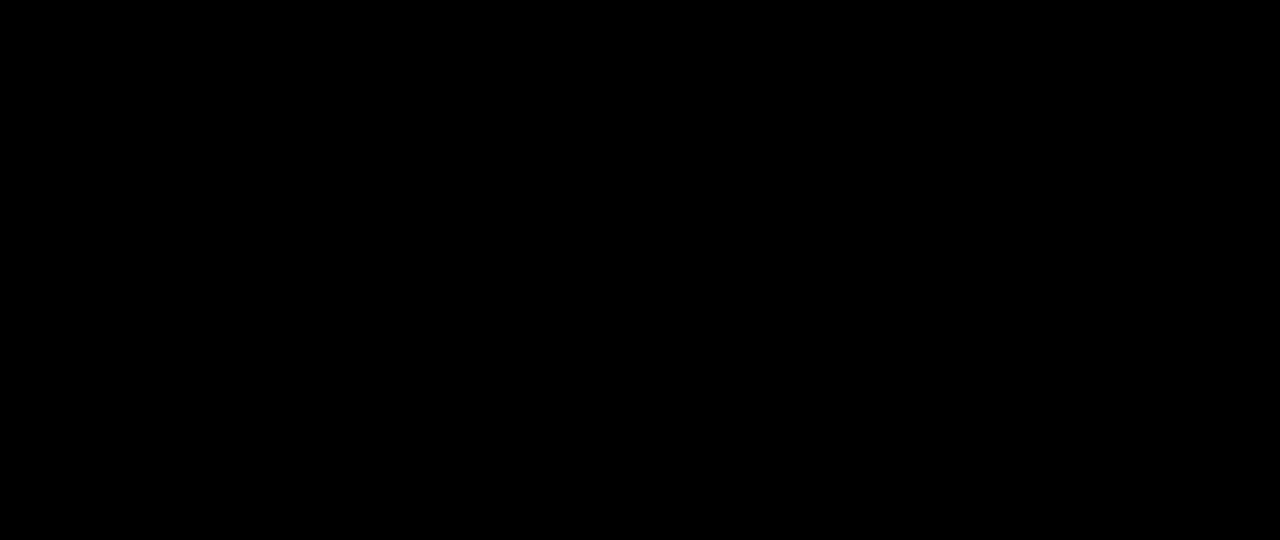
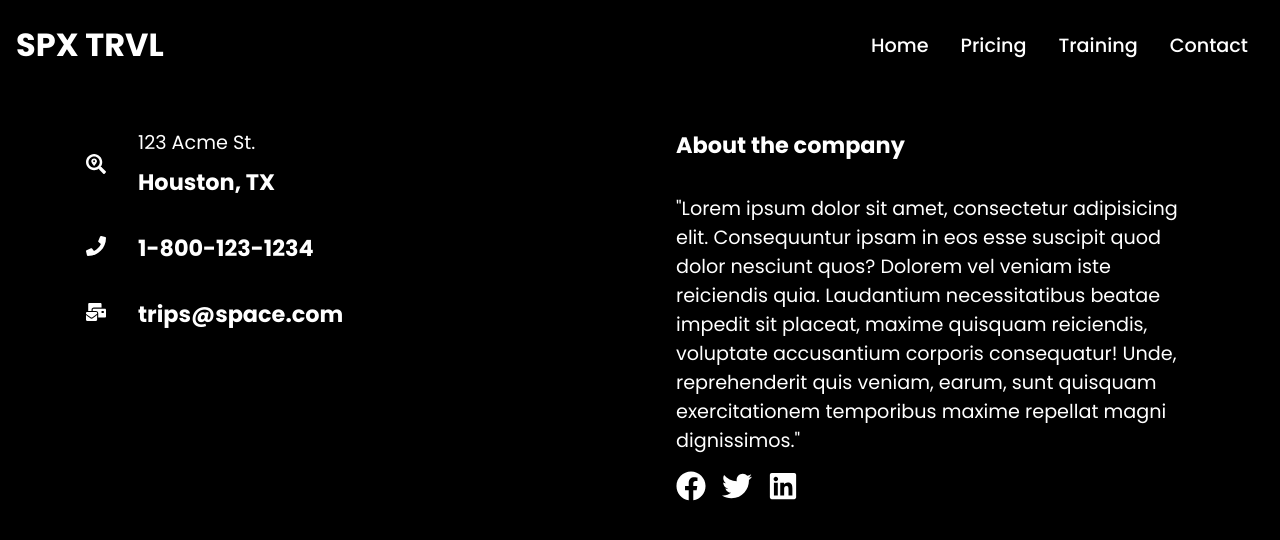
Before and after one commit to aslinurtolga/reactjs-website-from-scratch, a React (Create React App) app: page /pricing in a window 1280 px wide. Before the commit this address had no page. Shown: the top 540 px of the page. Built offline with nearby package versions, Linux system fonts and the light colour scheme.

Commit message:
feat: pricing is created

```diff
--- a/src/App.js
+++ b/src/App.js
@@ -1,12 +1,14 @@
 import React from "react";
 import { Routes, Route } from "react-router-dom";
 import Home from "./routes/Home";
+import Pricing from "./routes/Pricing";
 
 function App() {
   return (
     <>
       <Routes>
         <Route path="/" element={<Home />} />
+        <Route path="pricing" element={<Pricing />} />
       </Routes>
     </>
   );
--- /dev/null
+++ b/src/routes/Pricing.js
@@ -0,0 +1,14 @@
+import React from 'react'
+import Footer from '../components/Footer'
+import Navbar from '../components/Navbar'
+
+const Pricing = () => {
+  return (
+    <div>
+        <Navbar/>
+        <Footer/>
+    </div>
+  )
+}
+
+export default Pricing
```
